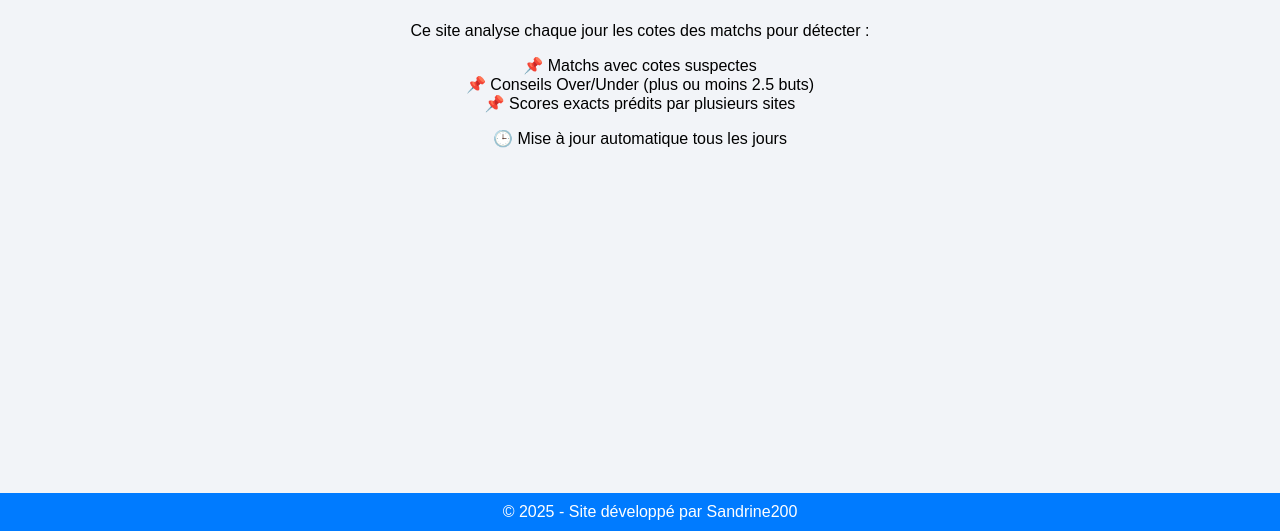
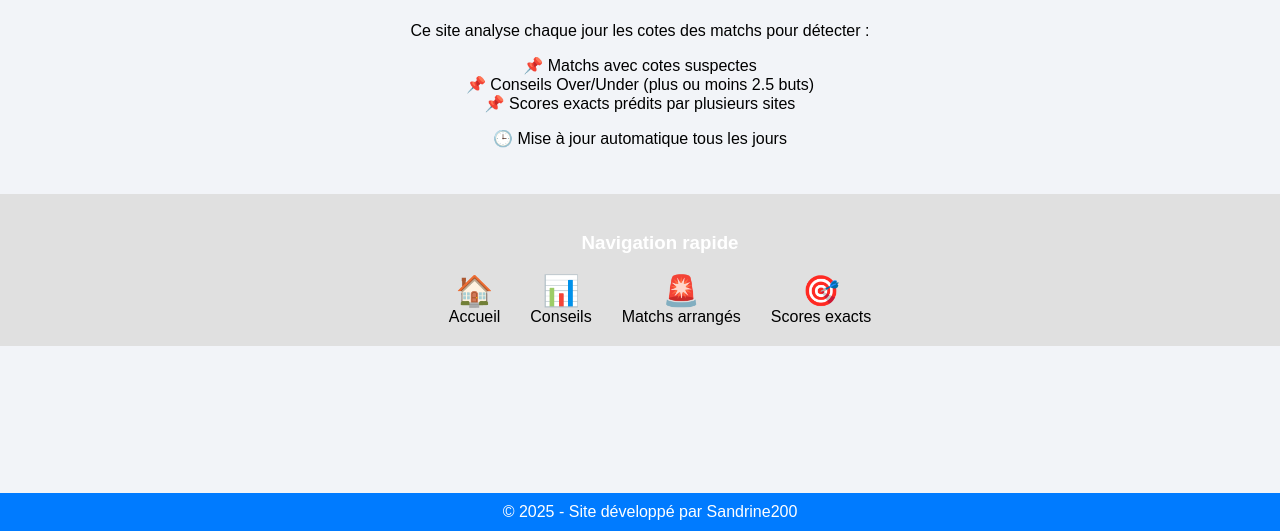
Before and after one commit to Sabdrine200/detecteur-matchs-truques, a Flask app: page / in a window 1280 px wide. Shown: the part 269-800 px from the top of the page. Run offline with Flask 3, Linux system fonts and the light colour scheme.

Commit message:
Update index.html
Signed-off-by: Sabdrine200 <davidfanou200@gmail.com>

```diff
--- a/templates/index.html
+++ b/templates/index.html
@@ -72,6 +72,34 @@
 
     <footer>
         &copy; 2025 - Site développé par Sandrine200
+    </footer><footer style="background-color:#e0e0e0; padding: 20px; text-align: center; position: relative;">
+        <h3>Navigation rapide</h3>
+        <div style="display: flex; justify-content: center; gap: 30px; margin-top: 10px; flex-wrap: wrap;">
+            <a href="/" style="text-decoration: none; color: black;">
+                <div>
+                    <div style="font-size: 30px;">🏠</div>
+                    <div>Accueil</div>
+                </div>
+            </a>
+            <a href="/conseils" style="text-decoration: none; color: black;">
+                <div>
+                    <div style="font-size: 30px;">📊</div>
+                    <div>Conseils</div>
+                </div>
+            </a>
+            <a href="/anomalies" style="text-decoration: none; color: black;">
+                <div>
+                    <div style="font-size: 30px;">🚨</div>
+                    <div>Matchs arrangés</div>
+                </div>
+            </a>
+            <a href="/scores" style="text-decoration: none; color: black;">
+                <div>
+                    <div style="font-size: 30px;">🎯</div>
+                    <div>Scores exacts</div>
+                </div>
+            </a>
+        </div>
     </footer>
 </body>
   </html>
```
